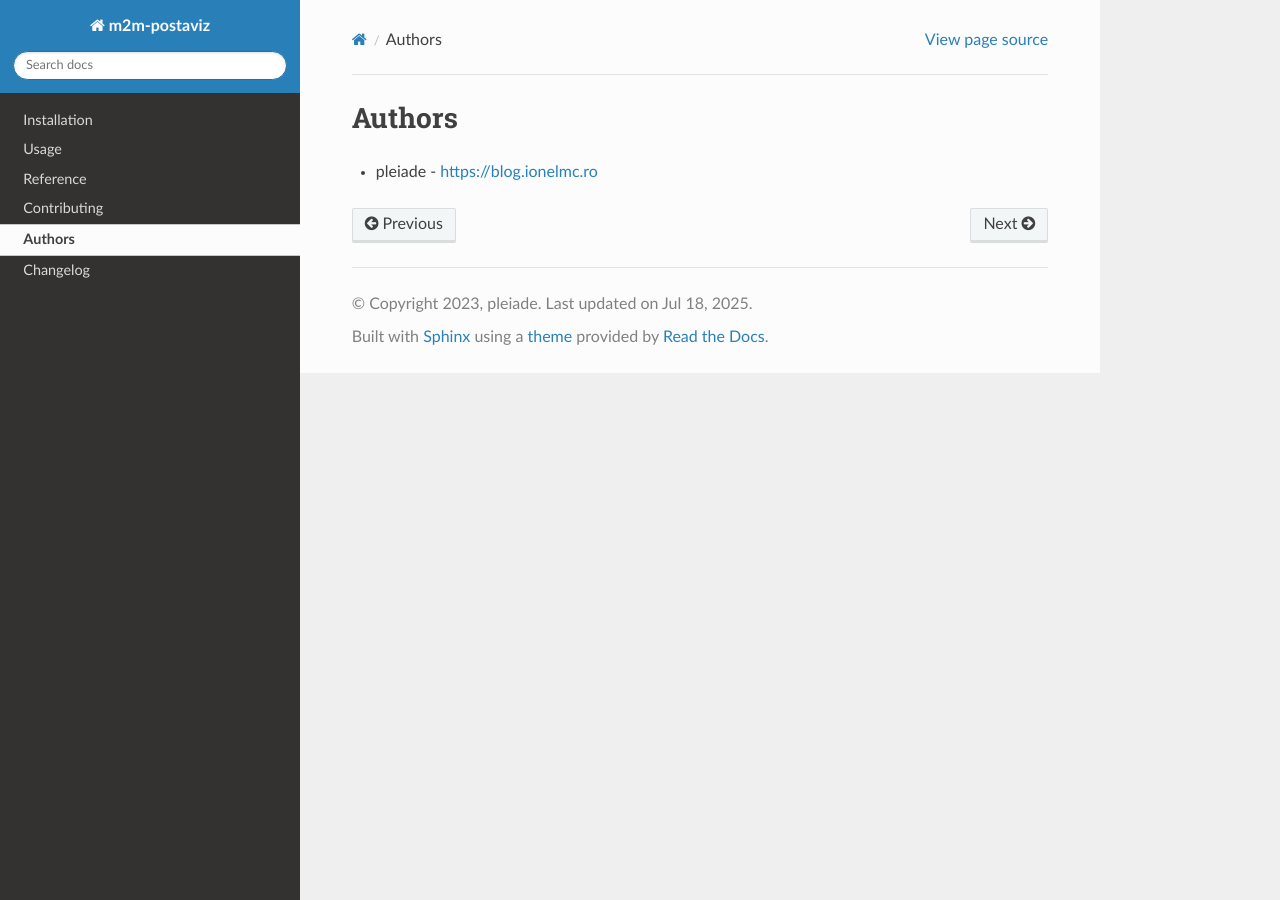
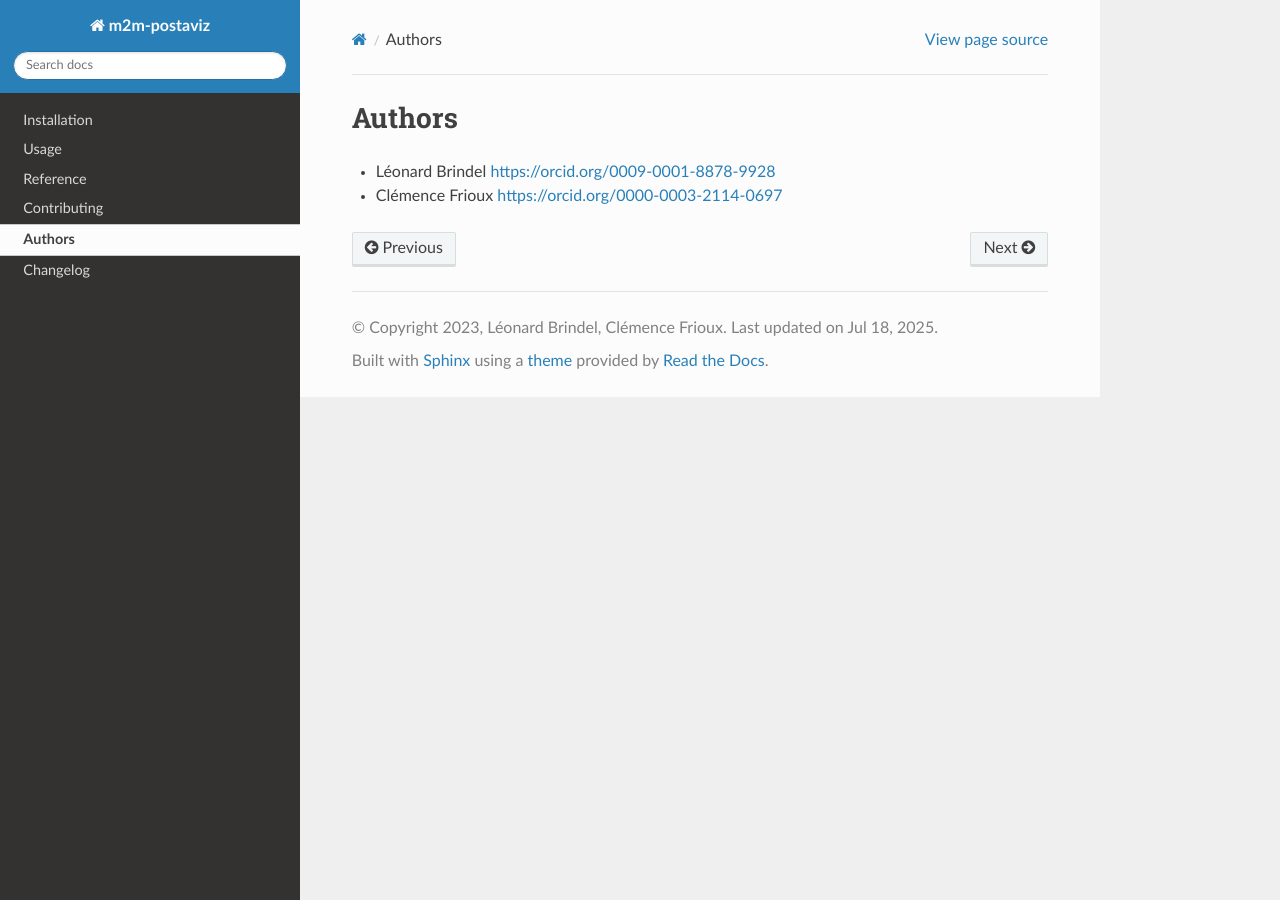
Before and after one commit to AuReMe/metage2metabo-postaviz, a Sphinx documentation site: the page built from docs/authors.rst, in a window 1280 px wide. Built offline with Sphinx 7.4.7 and the Read the Docs theme 3.1.0, drawn with Linux system fonts in a browser that asks for light colours.

Commit message:
update authors, sphinx conf

```diff
--- a/AUTHORS.rst
+++ b/AUTHORS.rst
@@ -2,4 +2,5 @@
 Authors
 =======
 
-* pleiade - https://blog.ionelmc.ro
+* Léonard Brindel https://orcid.org/0009-0001-8878-9928
+* Clémence Frioux https://orcid.org/0000-0003-2114-0697
--- a/docs/conf.py
+++ b/docs/conf.py
@@ -1,6 +1,7 @@
 import os
 
 extensions = [
+    'sphinx_rtd_theme',
     "sphinx.ext.autodoc",
     "sphinx.ext.autosummary",
     "sphinx.ext.coverage",
@@ -15,7 +16,7 @@ source_suffix = ".rst"
 master_doc = "index"
 project = "m2m-postaviz"
 year = "2023"
-author = "pleiade"
+author = "Léonard Brindel, Clémence Frioux"
 copyright = f"{year}, {author}"
 version = release = "0.0.0"
 
@@ -42,3 +43,5 @@ html_short_title = f"{project}-{version}"
 napoleon_use_ivar = True
 napoleon_use_rtype = False
 napoleon_use_param = False
+
+html_theme = "sphinx_rtd_theme"
--- a/requirements.txt
+++ b/requirements.txt
@@ -8,3 +8,4 @@ scikit-bio>=0.5.9
 seaborn>=0.13.2
 polars>=1.12.0
 polars-lts-cpu>=0.15.9
+sphinx_rtd_theme>=3.0.2
```
Also changed, not shown: 1 other file.
